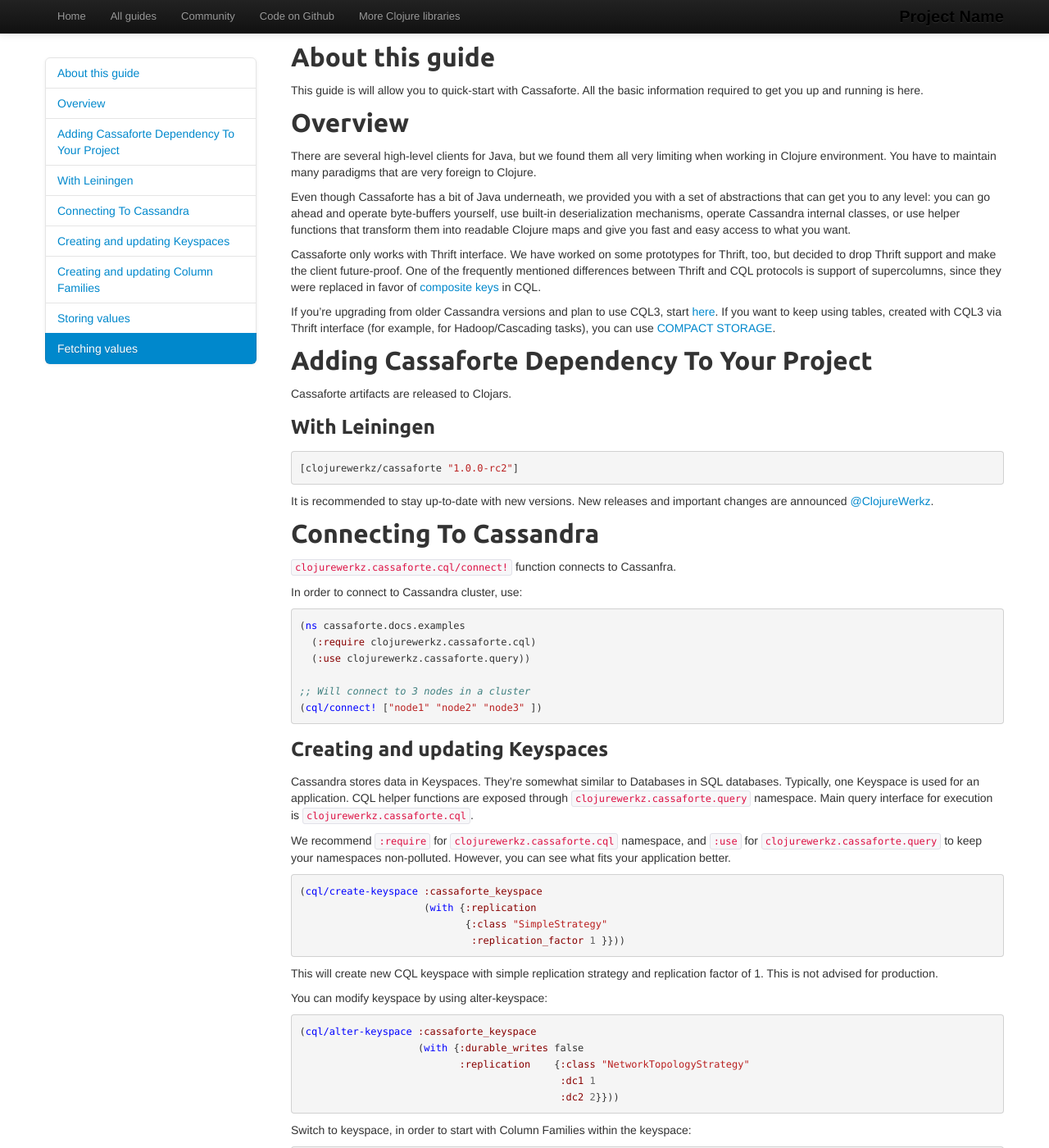
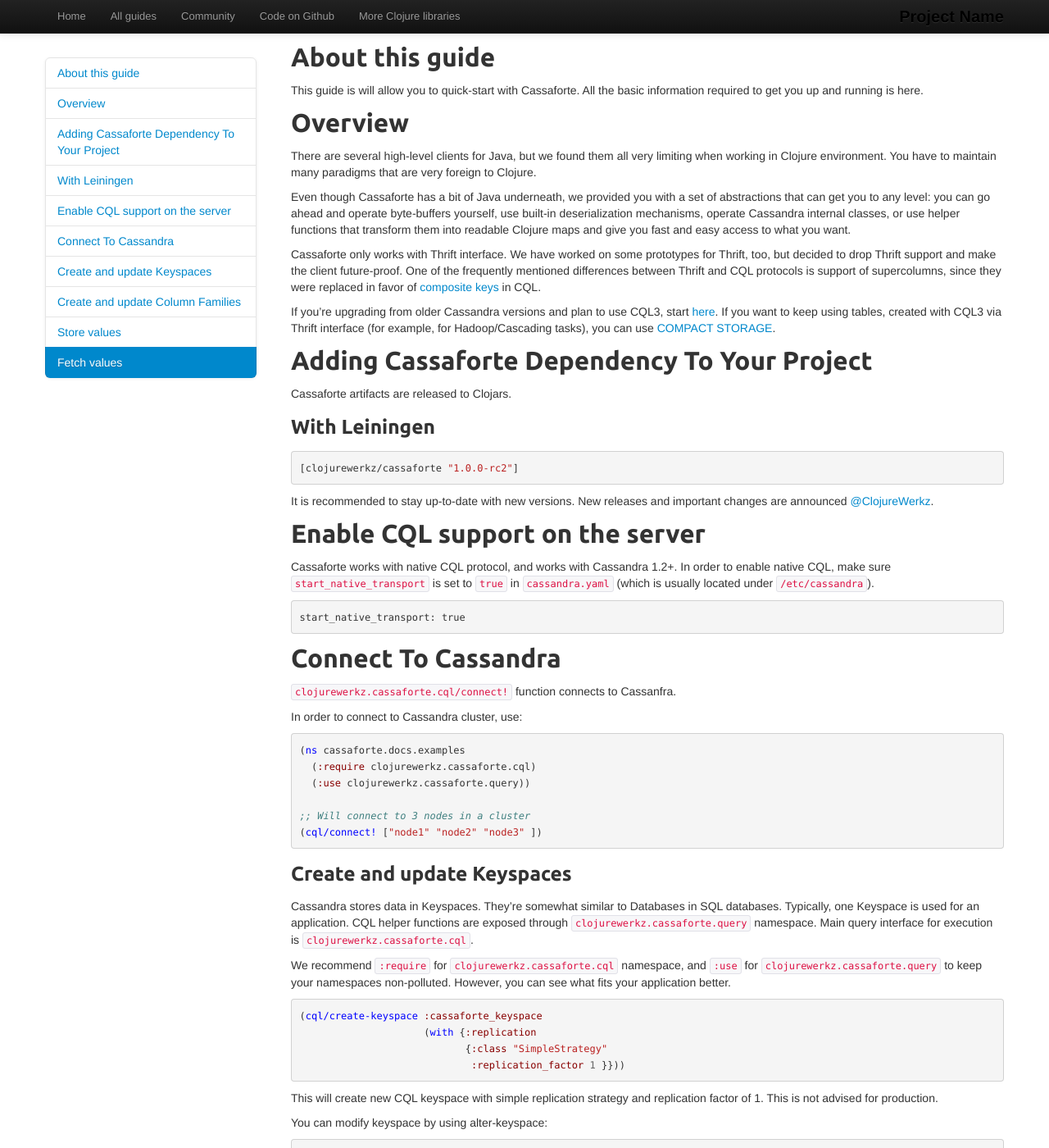
Before and after one commit to clojurewerkz/cassaforte.docs, a Jekyll site: the page built from articles/getting_started.md, in a window 1280 px wide and 1400 px high. Shown: the whole window at 82% size. Built offline with Jekyll 4.4.1, drawn with Linux system fonts in a browser that asks for light colours; some web fonts are replaced; Markdown is read by kramdown in place of the engine named in the settings; some of the changed text lies outside the part shown.

Commit message:
Adding section about enabling CQL.

````diff
--- a/articles/getting_started.md
+++ b/articles/getting_started.md
@@ -47,7 +47,17 @@ Cassaforte artifacts are released to Clojars.
 It is recommended to stay up-to-date with new versions. New releases
 and important changes are announced [@ClojureWerkz](http://twitter.com/clojurewerkz).
 
-## Connecting To Cassandra
+## Enable CQL support on the server
+
+Cassaforte works with native CQL protocol, and works with Cassandra 1.2+.
+In order to enable native CQL, make sure `start_native_transport` is set to `true` in `cassandra.yaml`
+(which is usually located under `/etc/cassandra`).
+
+```
+start_native_transport: true
+```
+
+## Connect To Cassandra
 
 `clojurewerkz.cassaforte.cql/connect!` function connects to Cassanfra.
 
@@ -62,7 +72,7 @@ In order to connect to Cassandra cluster, use:
 (cql/connect! ["node1" "node2" "node3" ])
 ```
 
-### Creating and updating Keyspaces
+### Create and update Keyspaces
 
 Cassandra stores data in Keyspaces. They're somewhat similar to
 Databases in SQL databases.  Typically, one Keyspace is used for an
@@ -102,7 +112,7 @@ Switch to keyspace, in order to start with Column Families within the keyspace:
 
 You can learn more about working with keyspaces in [working with keyspaces guide](TBD)
 
-### Creating and updating Column Families
+### Create and update Column Families
 
 Column Families contain multiple columns, each of which has a name,
 value and timestamp, and is referenced by row key. In order to create
@@ -150,7 +160,7 @@ and change type of existing ones:
                  (rename-column :username :name))
 ```
 
-## Storing values
+## Store values
 
 Even though Cassandra is mostly known for it's fault-tolerancy and
 performance, it can also store data.
@@ -174,7 +184,7 @@ refer to [working with data](TBD) guide.
 (prepared
    (cql/insert :users {:name "Alex" :age (int 19)}))
 ```
-## Fetching values
+## Fetch values
 
 CQL offers some querying opportunities. You can use `IN` queries, query
 by range or an exact match. Let's populate our users table with some
````
